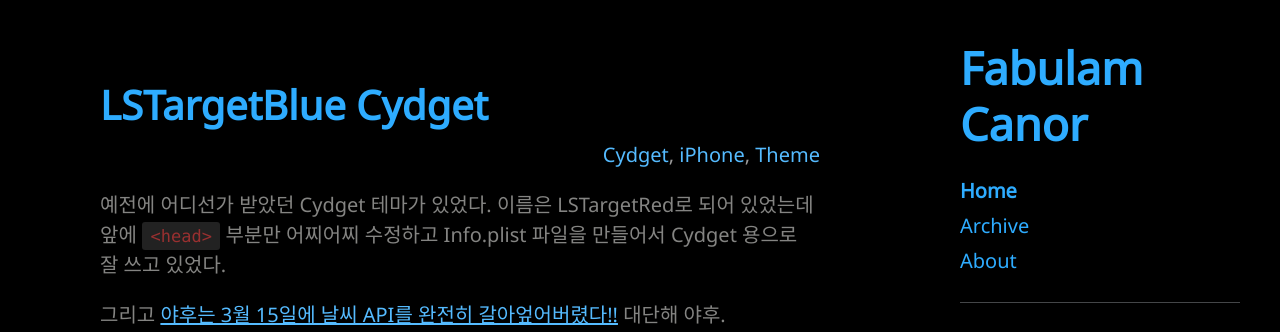
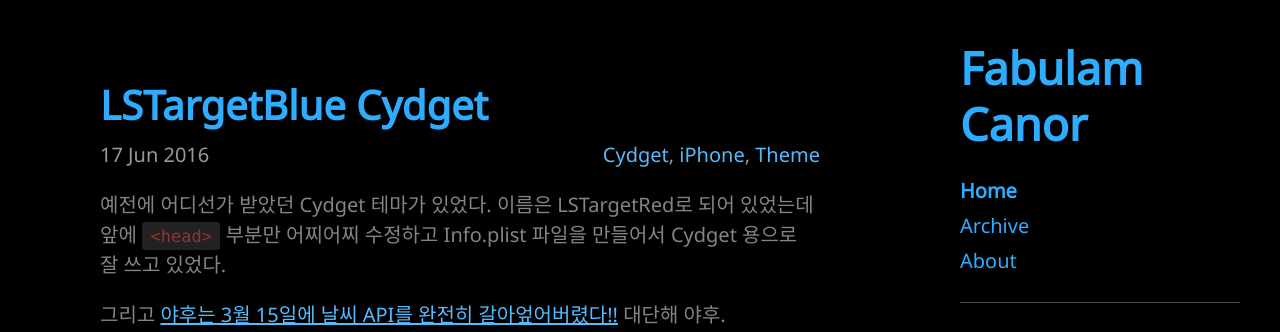
Before and after one commit to Canorus/canorus.github.io, a Jekyll site: the page built from index.html, in a window 1280 px wide and 900 px high. Shown: the top 332 px of the window. Built offline with Jekyll 4.4.1, drawn with Linux system fonts in a browser that asks for light colours; the list of posts is cut into pages by our own code; some of the changed text lies outside the part shown.

Commit message:
fixing tag

```diff
--- a/index.html
+++ b/index.html
@@ -13,9 +13,8 @@
         </a>
       </h1>
 
-      <div>
-        <span class="post-date">{{ page.date | date_to_string }}</span>{% include post-tags.html %}
-      </div>
+      <span class="post-date">{{ post.date | date_to_string }}</span>{% include post-tags.html %}
+
 
       {{ post.content }}
       <hr>
```
